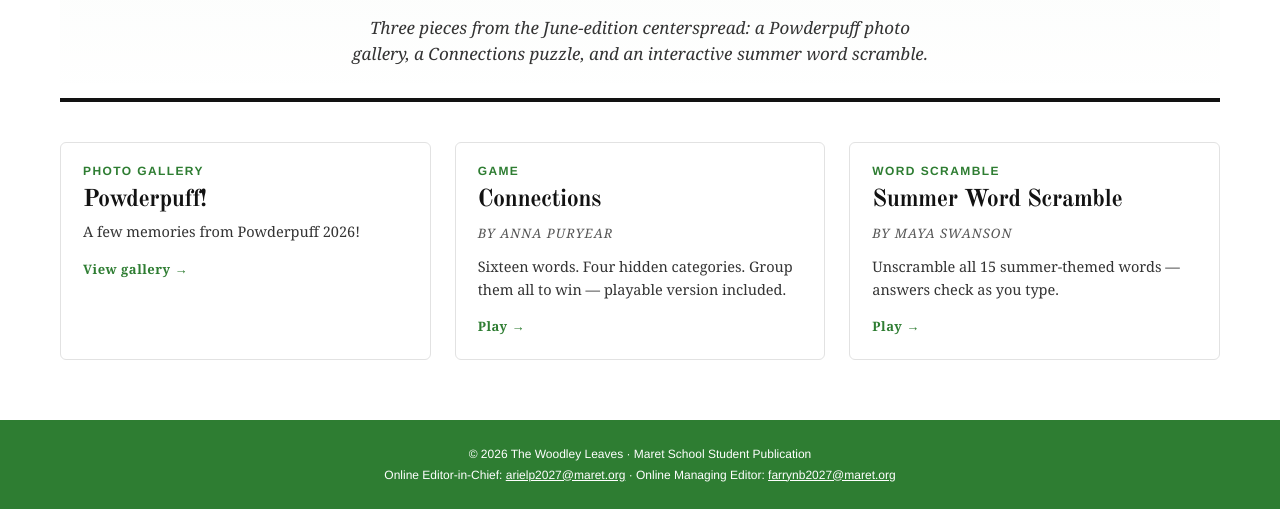
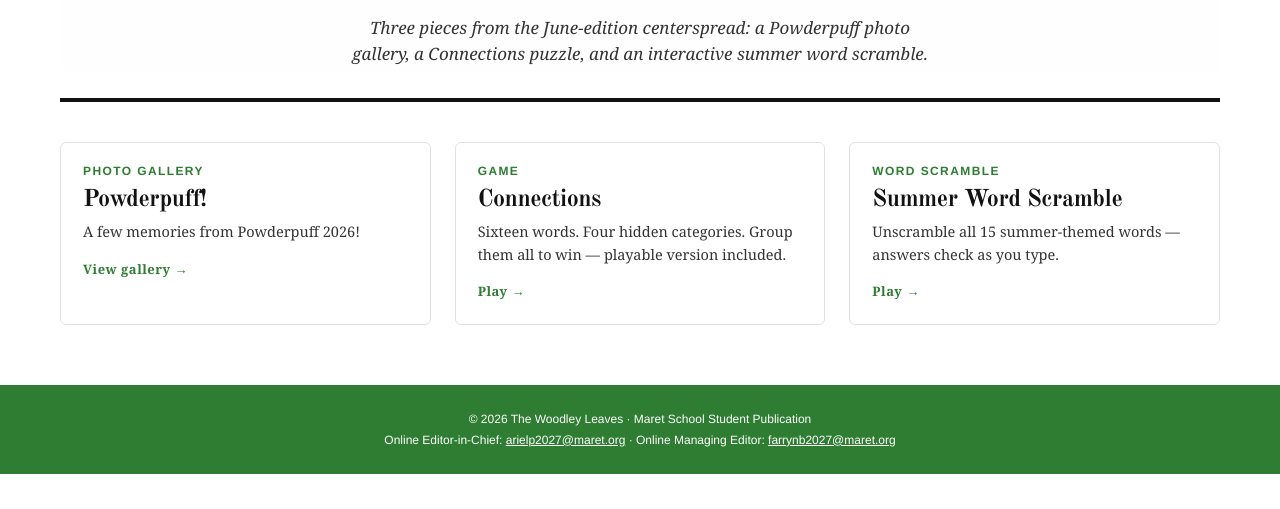
Before and after one commit to ariel-378/woodley-leaves-center-spread, a plain HTML site: page index.html in a window 1280 px wide. Shown: the part 374-883 px from the top of the page. After the commit the page ends 848 px from the top, so only its background shows below. Drawn offline with nearby package versions, Linux system fonts and the light colour scheme.

Commit message:
Remove author bylines from centerspread
Drop the byline names from the index cards and the Connections and
Word Scramble pages, including the author mentions in their meta
descriptions, and clear the empty Powderpuff byline.

Co-Authored-By: Claude Opus 4.8 (1M context) <noreply@anthropic.com>

```diff
--- a/index.html
+++ b/index.html
@@ -109,7 +109,6 @@
       <a class="cs-card" href="connections.html">
         <div class="kicker">Game</div>
         <h3>Connections</h3>
-        <div class="byline">By Anna Puryear</div>
         <p class="cs-card-excerpt">Sixteen words. Four hidden categories. Group them all to win — playable version included.</p>
         <span class="cs-card-action">Play →</span>
       </a>
@@ -117,7 +116,6 @@
       <a class="cs-card" href="word-scramble.html">
         <div class="kicker">Word Scramble</div>
         <h3>Summer Word Scramble</h3>
-        <div class="byline">By Maya Swanson</div>
         <p class="cs-card-excerpt">Unscramble all 15 summer-themed words — answers check as you type.</p>
         <span class="cs-card-action">Play →</span>
       </a>
```
Also changed, not shown: connections.html (+1 -2 lines), powderpuff-gallery.html (+0 -1 lines), word-scramble.html (+1 -2 lines).
